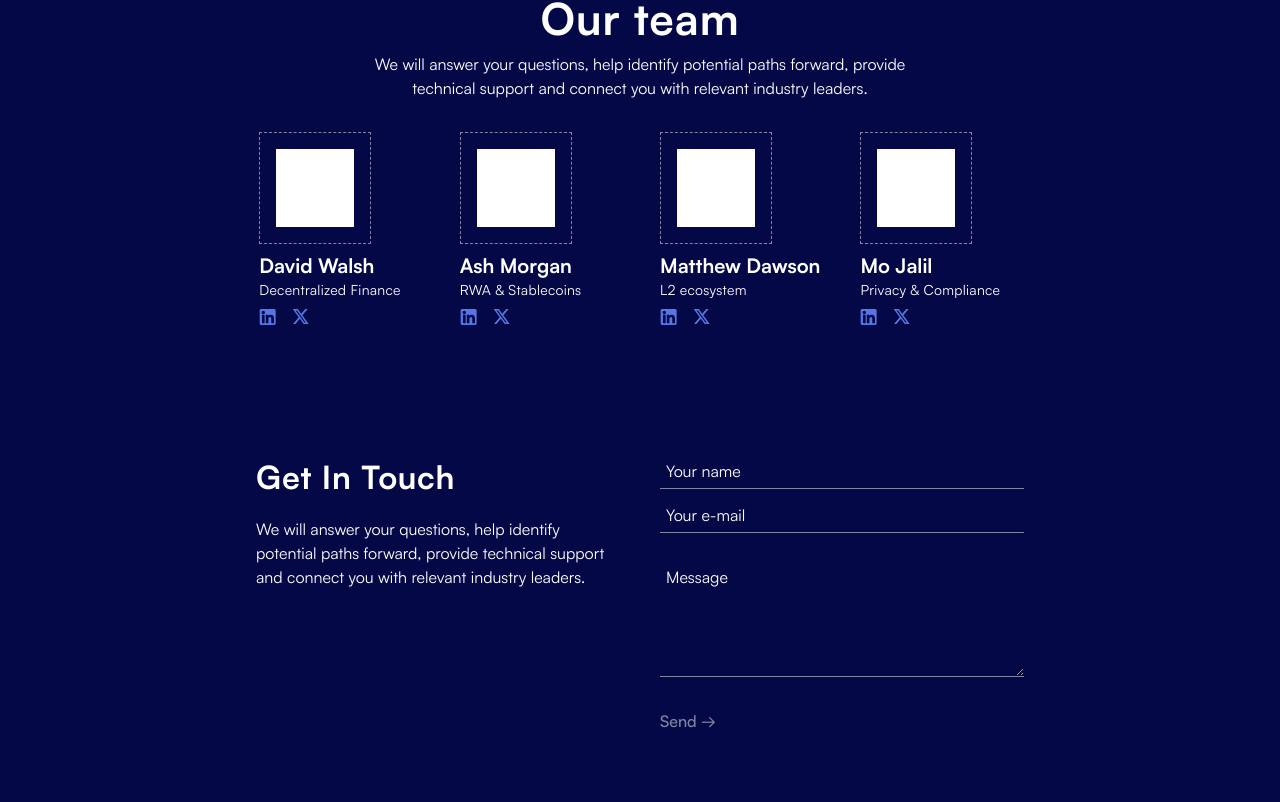
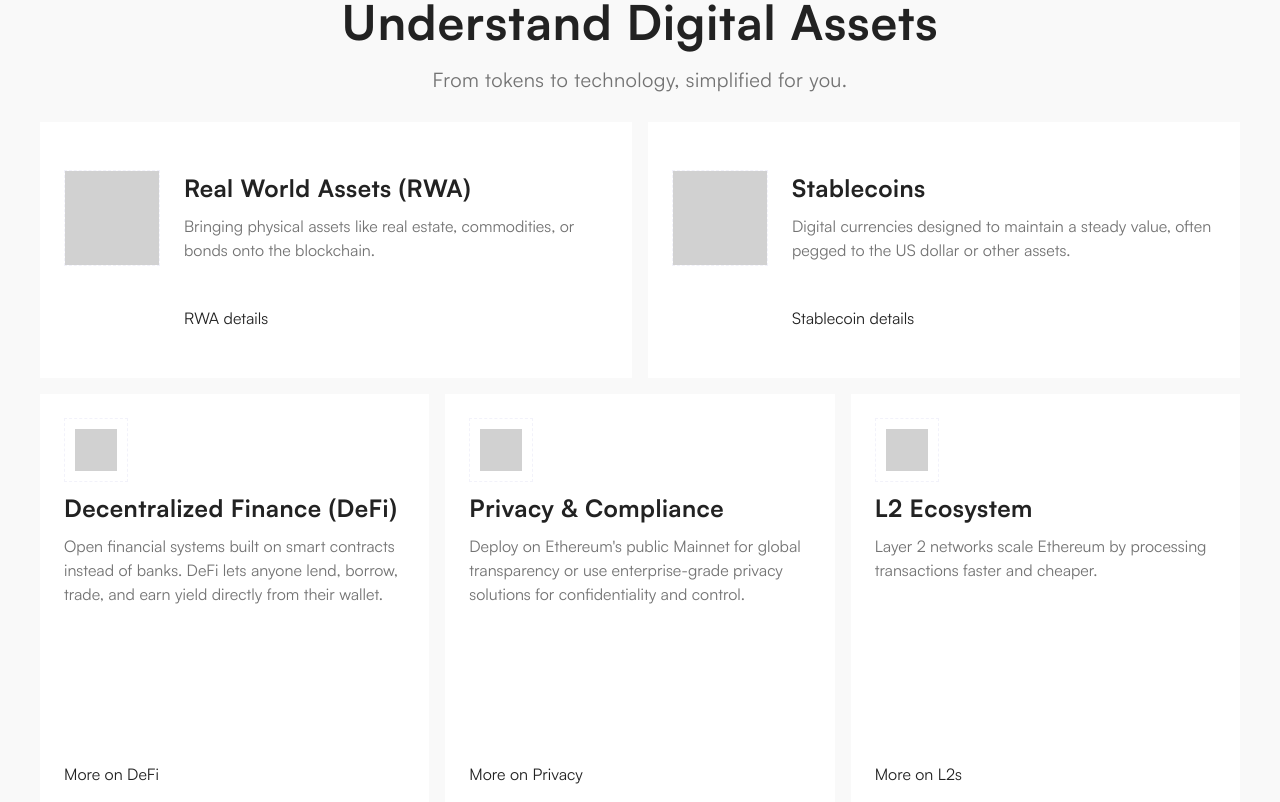
Before and after one commit to wackerow/institutions-subdomain, a Next.js app: page / in a window 1280 px wide. Shown: the part 1378-2180 px from the top of the page. Built offline with nearby package versions, Linux system fonts and the light colour scheme.

Commit message:
feat: digital assets section

```diff
--- a/app/page.tsx
+++ b/app/page.tsx
@@ -79,7 +79,7 @@ export default function Home() {
         </InfiniteSlider>
       </Hero>
       <article className="max-w-8xl mx-auto w-full space-y-20 px-4 py-10 sm:px-10 sm:py-20 md:space-y-40">
-        <section className="flex gap-20 max-lg:flex-col">
+        <section id="numbers" className="flex gap-20 max-lg:flex-col">
           <div className="flex flex-col gap-y-10 max-lg:items-center">
             <h2 className="text-h3 max-lg:mx-auto max-lg:text-center lg:max-w-md">
               Ethereum is the Backbone of the Onchain Economy
@@ -97,6 +97,108 @@ export default function Home() {
           </div>
           <div className="sm:hidden">TODO: Mobile slider</div>
         </section>
+
+        <section id="digital-assets" className="w-full space-y-7">
+          <div className="space-y-2 text-center">
+            <h2>Understand Digital Assets</h2>
+            <p className="text-muted-foreground text-xl tracking-[0.025rem]">
+              From tokens to technology, simplified for you.
+            </p>
+          </div>
+          <div className="grid grid-cols-1 gap-4 md:grid-cols-6">
+            <div className="bg-card flex h-fit gap-6 p-6 max-md:flex-col md:col-span-3 md:h-64 md:py-12">
+              <div className="TODO-IMAGE size-16 shrink-0 border border-dashed max-md:p-2.5 md:size-24">
+                <div className="bg-muted size-full" />
+              </div>
+              <div className="flex flex-col justify-between md:h-full">
+                <div className="space-y-2">
+                  <h3 className="text-h5 text-section-foreground tracking-[0.03rem]">
+                    Real World Assets (RWA)
+                  </h3>
+                  <div className="text-muted-foreground">
+                    Bringing physical assets like real estate, commodities, or
+                    bonds onto the blockchain.
+                  </div>
+                </div>
+                <a href="#" className="!mt-auto max-md:!mt-16">
+                  RWA details
+                </a>
+              </div>
+            </div>
+            <div className="bg-card flex h-fit gap-6 p-6 max-md:flex-col md:col-span-3 md:h-64 md:py-12">
+              <div className="TODO-IMAGE size-16 shrink-0 border border-dashed max-md:p-2.5 md:size-24">
+                <div className="bg-muted size-full" />
+              </div>
+              <div className="flex flex-col justify-between md:h-full">
+                <div className="space-y-2">
+                  <h3 className="text-h5 text-section-foreground tracking-[0.03rem]">
+                    Stablecoins
+                  </h3>
+                  <div className="text-muted-foreground">
+                    Digital currencies designed to maintain a steady value,
+                    often pegged to the US dollar or other assets.
+                  </div>
+                </div>
+                <a href="#" className="!mt-auto max-md:!mt-16">
+                  Stablecoin details
+                </a>
+              </div>
+            </div>
+            <div className="bg-card flex flex-col justify-between p-6 md:col-span-2 md:h-[26rem]">
+              <div className="space-y-2">
+                <div className="TODO-IMAGE size-16 shrink-0 border border-dashed p-2.5">
+                  <div className="bg-muted size-full" />
+                </div>
+                <h3 className="text-h5 text-section-foreground tracking-[0.03rem]">
+                  Decentralized Finance (DeFi)
+                </h3>
+                <div className="text-muted-foreground">
+                  Open financial systems built on smart contracts instead of
+                  banks. DeFi lets anyone lend, borrow, trade, and earn yield
+                  directly from their wallet.{" "}
+                </div>
+              </div>
+              <a href="#" className="max-md:mt-6">
+                More on DeFi
+              </a>
+            </div>
+            <div className="bg-card flex flex-col justify-between p-6 md:col-span-2 md:h-[26rem]">
+              <div className="space-y-2">
+                <div className="TODO-IMAGE size-16 shrink-0 border border-dashed p-2.5">
+                  <div className="bg-muted size-full" />
+                </div>
+                <h3 className="text-h5 text-section-foreground tracking-[0.03rem]">
+                  Privacy & Compliance
+                </h3>
+                <div className="text-muted-foreground">
+                  Deploy on Ethereum&apos;s public Mainnet for global
+                  transparency or use enterprise-grade privacy solutions for
+                  confidentiality and control.
+                </div>
+              </div>
+              <a href="#" className="max-md:mt-6">
+                More on Privacy
+              </a>
+            </div>
+            <div className="bg-card flex flex-col justify-between p-6 md:col-span-2 md:h-[26rem]">
+              <div className="space-y-2">
+                <div className="TODO-IMAGE size-16 shrink-0 border border-dashed p-2.5">
+                  <div className="bg-muted size-full" />
+                </div>
+                <h3 className="text-h5 text-section-foreground tracking-[0.03rem]">
+                  L2 Ecosystem
+                </h3>
+                <div className="text-muted-foreground">
+                  Layer 2 networks scale Ethereum by processing transactions
+                  faster and cheaper.
+                </div>
+              </div>
+              <a href="#" className="max-md:mt-6">
+                More on L2s
+              </a>
+            </div>
+          </div>
+        </section>
       </article>
     </main>
   )
```
